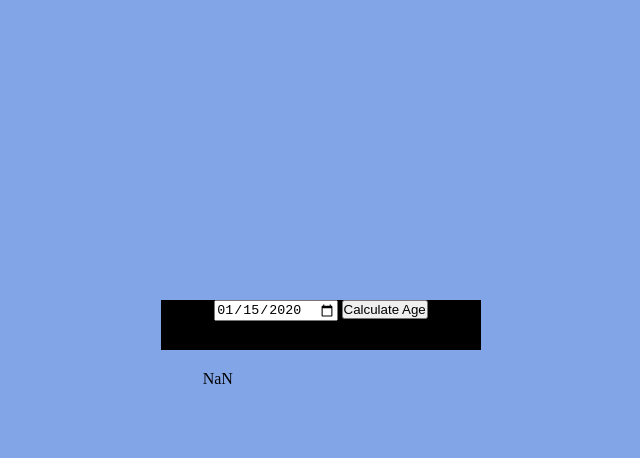
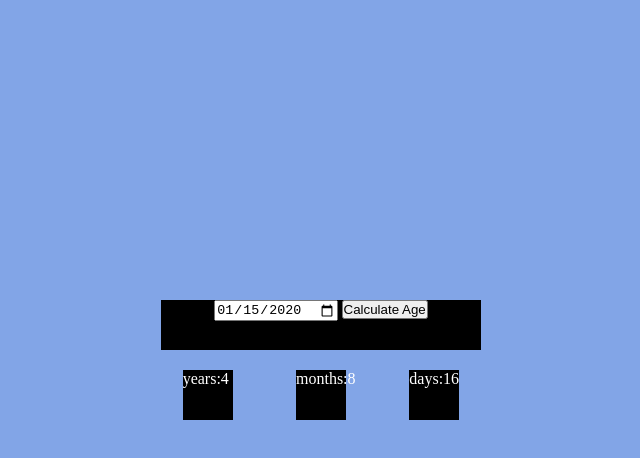
Before and after one commit to Adeeba-Arif/calender-task, a plain HTML site: page index.html in a window 1280 px wide. Both pictures are taken after typing "2020-01-15" into the empty fields and a click on the button "Calculate Age". Shown: the whole page, without its empty margins (319-959 px from the left). Drawn offline with Linux system fonts and the light colour scheme.

Commit message:
js working complete

```diff
--- a/index.html
+++ b/index.html
@@ -15,7 +15,7 @@
     </div>
     <div class="output">
         <div id="years"></div>
-        <div id="month"></div>
+        <div id="months"></div>
         <div id="days"></div>
     </div>
 
--- a/script.js
+++ b/script.js
@@ -9,12 +9,20 @@ calculateAge.onclick = function(){
     var input = document.getElementById('DOB').value
     var DOB = new Date(input)
     var now = new Date()
-    var yearsdiff = now.getFullYear - DOB.getFullYear();
-    var monthsdiff = now.getMonth - DOB.getMonth()
-    var daysdiff = now.getDay() - DOB.getDay()
-    var years = document.getElementById('years').textContent = yearsdiff
-    var months = document.getElementById('months').textContent = monthsdiff
-    var days = document.getElementById('days').textContent = daysdiff
+    var yearsdiff = now.getFullYear() - DOB.getFullYear();
+    var monthsdiff = now.getMonth() - DOB.getMonth()
+    var daysdiff = now.getDate() - DOB.getDate()
+    if (monthsdiff < 0 || (monthsdiff === 0 && daysdiff < 0)) {
+        yearsdiff--;
+        monthsdiff += (monthsdiff < 0) ? 12 : 0;
+    }
+    if (daysdiff < 0) {
+        monthsdiff--;
+        daysdiff += new Date(now.getFullYear(), now.getMonth(), 0).getDate();
+    }
+    var years = document.getElementById('years').textContent = "years:" + yearsdiff
+    var months = document.getElementById('months').textContent = "months:" + monthsdiff
+    var days = document.getElementById('days').textContent = "days:" + daysdiff
 
     }
 }
--- a/style.css
+++ b/style.css
@@ -24,18 +24,21 @@ body{
     margin-right: 470px;
     margin-top: 20px;
 }
-.years{
+#years{
     background-color: black;
     height: 50px;
     width: 50px;
+    color: white;
 }
-.month{
+#months{
     background-color: black;
     height: 50px;
     width: 50px;
+    color: white;
 }
-.days{
+#days{
     background-color: black;
     height: 50px;
     width: 50px;
+    color: white;
 }
```
